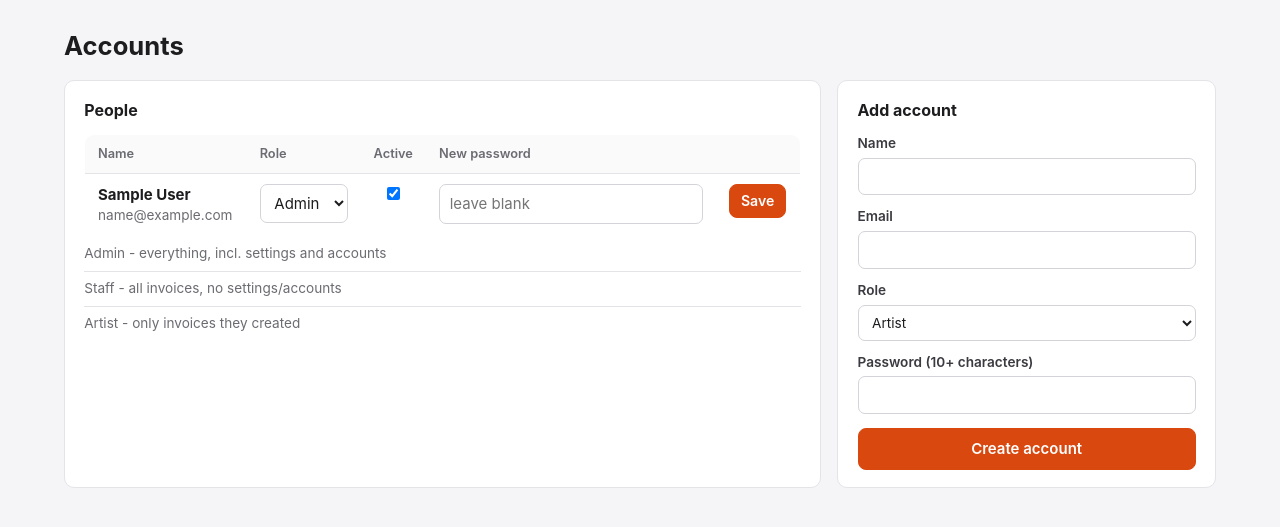
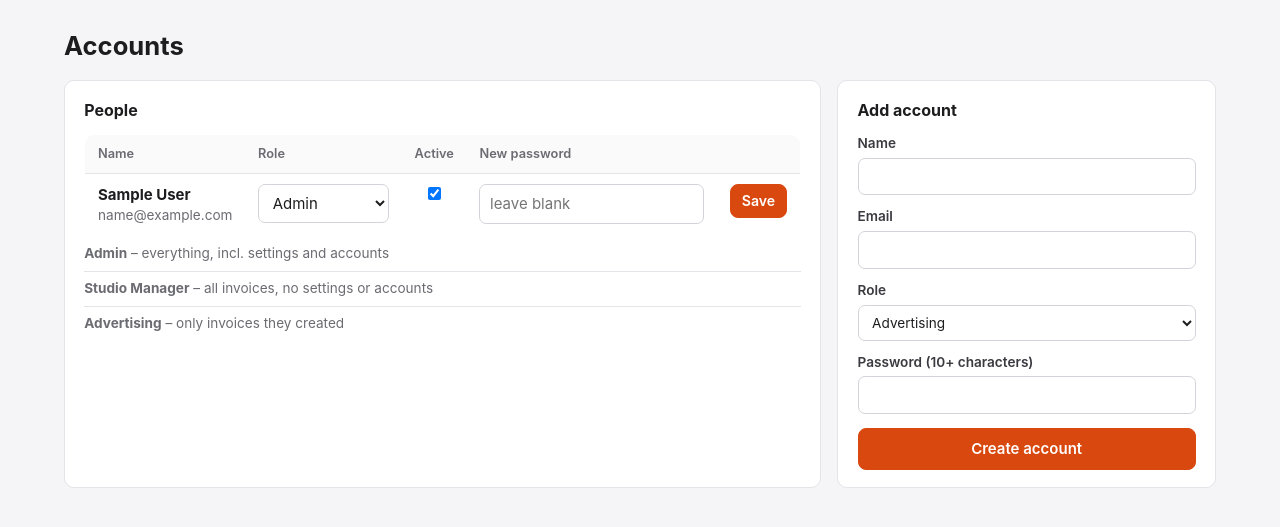
Before and after one commit to ar-va/web-invoices-flamewiseink-com, a Flask app: page /users in a window 1280 px wide. Shown: the part 57-584 px from the top of the page. Run offline with Flask 3, Linux system fonts and the light colour scheme; the visitor is signed in with stand-in values (Sample User, id 1); data comes from the database, SQL or seed files in the repository; data that the repository does not hold is empty; parts of the project's set-up code (start-up, migrations or seed data) failed here and were passed over.

Commit message:
Roles: Admin, Studio Manager, Advertising; default domain flamewiseink.com

```diff
--- a/app/app.py
+++ b/app/app.py
@@ -1,6 +1,6 @@
 """Flame Wise Tattoo Collective - self-hosted invoice generator.
 
-Flask + SQLite. Multi-user (admin / staff / artist), customizable branding and
+Flask + SQLite. Multi-user (admin / studio manager / advertising), customizable branding and
 templates, Interac e-Transfer instructions, optional Helcim card payments via
 HelcimPay.js.
 """
@@ -42,10 +42,12 @@ HELCIM_TOKEN = os.environ.get("HELCIM_API_TOKEN", "").strip()
 BASE_URL = os.environ.get("BASE_URL", "").rstrip("/")
 
 ROLES = {
-    "admin": "Admin - everything, incl. settings and accounts",
-    "staff": "Staff - all invoices, no settings/accounts",
-    "artist": "Artist - only invoices they created",
+    "admin": ("Admin", "everything, incl. settings and accounts"),
+    "manager": ("Studio Manager", "all invoices, no settings or accounts"),
+    "advertising": ("Advertising", "only invoices they created"),
 }
+SEE_ALL_ROLES = ("admin", "manager")
+OLD_ROLE_NAMES = {"staff": "manager", "artist": "advertising"}
 STATUSES = ["draft", "sent", "partial", "paid", "void"]
 PAY_METHODS = ["e-Transfer", "Helcim (card)", "Cash", "Debit/Credit (terminal)", "Other"]
 
@@ -95,6 +97,7 @@ DEFAULTS = {
     "tax_rate": "13",
     "currency": "CAD",
     "show_artist": "1",
+    "creator_label": "Prepared by",
     "default_notes": "Thank you for choosing Flame Wise Tattoo Collective!",
     "default_terms": "",
     "quick_items": "",
@@ -121,7 +124,7 @@ SCHEMA = """
 PRAGMA journal_mode=WAL;
 CREATE TABLE IF NOT EXISTS users(
   id INTEGER PRIMARY KEY, email TEXT UNIQUE NOT NULL COLLATE NOCASE, name TEXT NOT NULL,
-  password_hash TEXT NOT NULL, role TEXT NOT NULL DEFAULT 'staff', active INTEGER NOT NULL DEFAULT 1,
+  password_hash TEXT NOT NULL, role TEXT NOT NULL DEFAULT 'advertising', active INTEGER NOT NULL DEFAULT 1,
   created_at TEXT NOT NULL);
 CREATE TABLE IF NOT EXISTS settings(key TEXT PRIMARY KEY, value TEXT);
 CREATE TABLE IF NOT EXISTS invoices(
@@ -165,6 +168,8 @@ def bootstrap():
     cols = {r[1] for r in con.execute("PRAGMA table_info(invoices)")}
     if "etransfer_email" not in cols:
         con.execute("ALTER TABLE invoices ADD COLUMN etransfer_email TEXT")
+    for old, new in OLD_ROLE_NAMES.items():
+        con.execute("UPDATE users SET role=? WHERE role=?", (new, old))
     count = con.execute("SELECT COUNT(*) FROM users").fetchone()[0]
     if count == 0:
         email = os.environ.get("ADMIN_EMAIL", "").strip()
@@ -429,7 +434,15 @@ def can_see(inv):
     u = current_user()
     if not u:
         return False
-    return u["role"] in ("admin", "staff") or inv["created_by"] == u["id"]
+    return u["role"] in SEE_ALL_ROLES or inv["created_by"] == u["id"]
+
+
+def sees_all():
+    u = current_user()
+    return bool(u) and u["role"] in SEE_ALL_ROLES
+
+
+app.jinja_env.globals["sees_all"] = sees_all
 
 
 def get_invoice(iid):
@@ -491,7 +504,7 @@ def logout():
 def dashboard():
     u = current_user()
     where, args = ["1=1"], []
-    if u["role"] == "artist":
+    if u["role"] not in SEE_ALL_ROLES:
         where.append("i.created_by=?")
         args.append(u["id"])
     base_where, base_args = list(where), list(args)
@@ -801,7 +814,7 @@ def payment_add(iid):
 
 
 @app.post("/invoices/<int:iid>/payments/<int:pid>/delete")
-@login_required("admin", "staff")
+@login_required(*SEE_ALL_ROLES)
 def payment_delete(iid, pid):
     get_invoice(iid)
     p = q("SELECT * FROM payments WHERE id=? AND invoice_id=?", (pid, iid), one=True)
@@ -1100,7 +1113,7 @@ def uploads(name):
 TEXT_SETTINGS = ["business_name", "business_address", "business_email", "business_phone", "business_website",
                  "tax_number_label", "tax_number", "accent_color", "invoice_title", "invoice_prefix", "next_number",
                  "default_due_days", "tax_name", "tax_rate", "currency", "default_notes", "default_terms",
-                 "quick_items", "etransfer_email", "etransfer_emails", "etransfer_instructions", "email_subject", "email_body"]
+                 "quick_items", "creator_label", "etransfer_email", "etransfer_emails", "etransfer_instructions", "email_subject", "email_body"]
 BOOL_SETTINGS = ["show_artist", "etransfer_enabled", "helcim_enabled", "helcim_fee"]
 
 
@@ -1152,7 +1165,7 @@ def users_page():
     if request.method == "POST":
         email = request.form.get("email", "").strip()
         name = request.form.get("name", "").strip()
-        role = request.form.get("role", "staff")
+        role = request.form.get("role", "advertising")
         pw = request.form.get("password", "")
         if not email or not name or role not in ROLES or len(pw) < 10:
             flash("Fill in name, email and role. Password needs 10+ characters.", "error")
@@ -1214,7 +1227,7 @@ def account():
 
 
 @app.route("/export.csv")
-@login_required("admin", "staff")
+@login_required(*SEE_ALL_ROLES)
 def export_csv():
     out = io.StringIO()
     w = csv.writer(out)
--- a/app/templates/_doc.html
+++ b/app/templates/_doc.html
@@ -19,7 +19,7 @@
         <tr><th>Invoice #</th><td>{{ inv.number }}</td></tr>
         <tr><th>Issued</th><td>{{ inv.issue_date|datefmt }}</td></tr>
         <tr><th>Due</th><td>{{ inv.due_date|datefmt }}</td></tr>
-        {% if s.show_artist == '1' and inv.artist_name %}<tr><th>Artist</th><td>{{ inv.artist_name }}</td></tr>{% endif %}
+        {% if s.show_artist == '1' and inv.artist_name %}<tr><th>{{ s.creator_label or 'Prepared by' }}</th><td>{{ inv.artist_name }}</td></tr>{% endif %}
         <tr class="due-row"><th>Balance due</th><td>{{ (balance if balance > 0 else 0)|money }}</td></tr>
       </table>
     </div>
--- a/app/templates/account.html
+++ b/app/templates/account.html
@@ -6,7 +6,7 @@
 <form method="post" class="card stack">
   <input type="hidden" name="_csrf" value="{{ csrf_token() }}">
   <label>Name <input name="name" value="{{ current_user().name }}" required></label>
-  <p class="small muted">{{ current_user().email }} · {{ current_user().role|capitalize }}</p>
+  <p class="small muted">{{ current_user().email }} · {{ ROLES[current_user().role][0] }}</p>
   <h2>Change password</h2>
   <label>Current password <input type="password" name="current_password" autocomplete="current-password"></label>
   <label>New password (10+ characters) <input type="password" name="new_password" minlength="10" autocomplete="new-password"></label>
--- a/app/templates/dashboard.html
+++ b/app/templates/dashboard.html
@@ -17,12 +17,12 @@
     <input type="hidden" name="f" value="all">
     <input type="search" name="q" value="{{ search }}" placeholder="Search number, client, email">
   </form>
-  {% if current_user().role in ('admin','staff') %}<a class="muted small" href="{{ url_for('export_csv') }}">Export CSV</a>{% endif %}
+  {% if sees_all() %}<a class="muted small" href="{{ url_for('export_csv') }}">Export CSV</a>{% endif %}
 </div>
 
 {% if invoices %}
 <table class="list">
-  <thead><tr><th>Number</th><th>Client</th><th>Issued</th><th>Due</th><th class="r">Total</th><th class="r">Balance</th><th>Status</th>{% if current_user().role != 'artist' %}<th>By</th>{% endif %}</tr></thead>
+  <thead><tr><th>Number</th><th>Client</th><th>Issued</th><th>Due</th><th class="r">Total</th><th class="r">Balance</th><th>Status</th>{% if sees_all() %}<th>By</th>{% endif %}</tr></thead>
   <tbody>
   {% for i in invoices %}
     {% set st = display_status(i) %}
@@ -34,7 +34,7 @@
       <td class="r">{{ i.total_cents|money }}</td>
       <td class="r">{{ (i.total_cents - i.paid_cents)|money if i.status != 'void' else '—' }}</td>
       <td><span class="badge {{ st }}">{{ st }}</span></td>
-      {% if current_user().role != 'artist' %}<td class="muted">{{ i.artist_name or '' }}</td>{% endif %}
+      {% if sees_all() %}<td class="muted">{{ i.artist_name or '' }}</td>{% endif %}
     </tr>
   {% endfor %}
   </tbody>
--- a/app/templates/invoice_view.html
+++ b/app/templates/invoice_view.html
@@ -75,7 +75,7 @@
           <strong>{{ p.amount_cents|money }}</strong> · {{ p.method }} · {{ p.paid_on|datefmt }}
           {% if p.reference %}<div class="small muted">{{ p.reference }}</div>{% endif %}
           {% if p.note %}<div class="small muted">{{ p.note }}</div>{% endif %}
-          {% if current_user().role in ('admin','staff') %}
+          {% if sees_all() %}
           <form method="post" action="{{ url_for('payment_delete', iid=inv.id, pid=p.id) }}" class="inline" onsubmit="return confirm('Remove this payment record?')">
             <input type="hidden" name="_csrf" value="{{ csrf_token() }}"><button class="link small danger">remove</button>
           </form>
--- a/app/templates/settings.html
+++ b/app/templates/settings.html
@@ -30,7 +30,8 @@
       <div>
         <label>Accent color <span class="color-row"><input type="color" id="accent_picker" value="{{ s.accent_color }}"><input name="accent_color" id="accent_color" value="{{ s.accent_color }}"></span></label>
         <label>Document title <input name="invoice_title" value="{{ s.invoice_title }}"></label>
-        <label class="check"><input type="checkbox" name="show_artist" {% if s.show_artist == '1' %}checked{% endif %}> Show the artist's name on invoices</label>
+        <label class="check"><input type="checkbox" name="show_artist" {% if s.show_artist == '1' %}checked{% endif %}> Show who created the invoice</label>
+        <label>Label for that line <input name="creator_label" value="{{ s.creator_label }}" placeholder="Prepared by"></label>
       </div>
     </div>
   </section>
--- a/app/templates/users.html
+++ b/app/templates/users.html
@@ -13,7 +13,7 @@
       <tr class="{% if not u.active %}inactive{% endif %}">
           <td><form id="{{ fid }}" method="post" action="{{ url_for('user_update', uid=u.id) }}"><input type="hidden" name="_csrf" value="{{ csrf_token() }}"></form>
               <strong>{{ u.name }}</strong><div class="small muted">{{ u.email }}</div></td>
-          <td><select name="role" form="{{ fid }}">{% for r in ROLES %}<option value="{{ r }}" {% if u.role == r %}selected{% endif %}>{{ r|capitalize }}</option>{% endfor %}</select></td>
+          <td><select name="role" form="{{ fid }}">{% for r, (label, _) in ROLES.items() %}<option value="{{ r }}" {% if u.role == r %}selected{% endif %}>{{ label }}</option>{% endfor %}</select></td>
           <td class="c"><input type="checkbox" name="active" form="{{ fid }}" {% if u.active %}checked{% endif %}></td>
           <td><input type="password" name="password" form="{{ fid }}" placeholder="leave blank" autocomplete="new-password"></td>
           <td><button class="btn small" form="{{ fid }}">Save</button></td>
@@ -21,7 +21,7 @@
       {% endfor %}
       </tbody>
     </table>
-    <ul class="small muted plain">{% for r, d in ROLES.items() %}<li>{{ d }}</li>{% endfor %}</ul>
+    <ul class="small muted plain">{% for r, (label, d) in ROLES.items() %}<li><strong>{{ label }}</strong> – {{ d }}</li>{% endfor %}</ul>
   </section>
   <section class="card">
     <h2>Add account</h2>
@@ -29,7 +29,7 @@
       <input type="hidden" name="_csrf" value="{{ csrf_token() }}">
       <label>Name <input name="name" required></label>
       <label>Email <input type="email" name="email" required></label>
-      <label>Role <select name="role">{% for r in ROLES %}<option value="{{ r }}" {% if r == 'artist' %}selected{% endif %}>{{ r|capitalize }}</option>{% endfor %}</select></label>
+      <label>Role <select name="role">{% for r, (label, _) in ROLES.items() %}<option value="{{ r }}" {% if r == 'advertising' %}selected{% endif %}>{{ label }}</option>{% endfor %}</select></label>
       <label>Password (10+ characters) <input type="text" name="password" minlength="10" required autocomplete="new-password"></label>
       <button class="btn full">Create account</button>
     </form>
--- a/docker-compose.yml
+++ b/docker-compose.yml
@@ -15,7 +15,7 @@ services:
       com.centurylinklabs.watchtower.enable: "false"   # Portainer handles updates
     environment:
       TZ: America/Toronto
-      BASE_URL: ${BASE_URL:-https://invoices.flamewiseink.ca}
+      BASE_URL: ${BASE_URL:-https://invoices.flamewiseink.com}
       SECURE_COOKIES: ${SECURE_COOKIES:-false}
       ADMIN_EMAIL: ${ADMIN_EMAIL:-}
       ADMIN_PASSWORD: ${ADMIN_PASSWORD:-}
```
Also changed, not shown: tests/test_app.py (+33 -2 lines), README.md.
